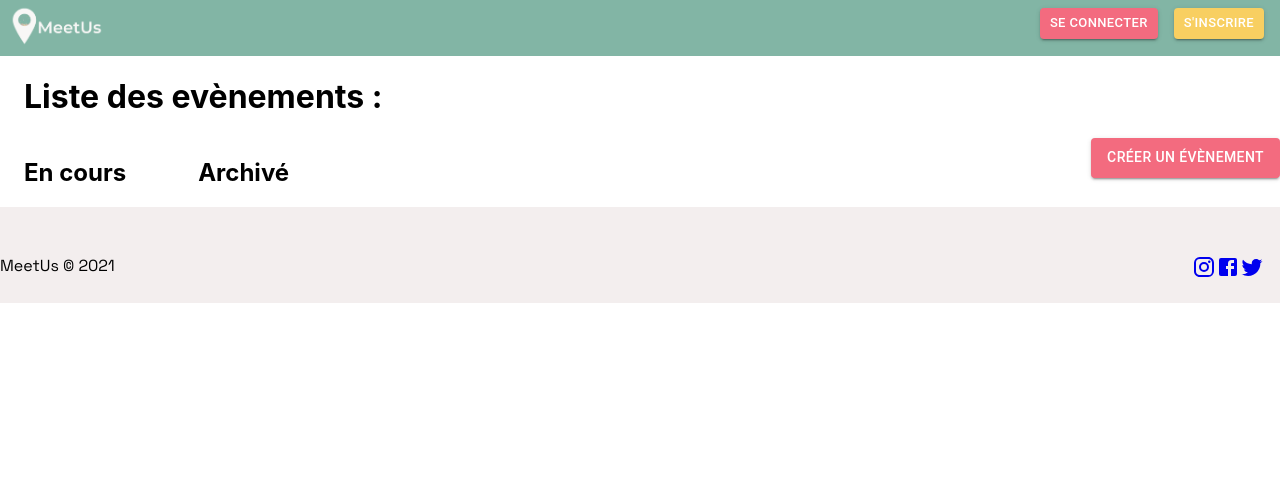
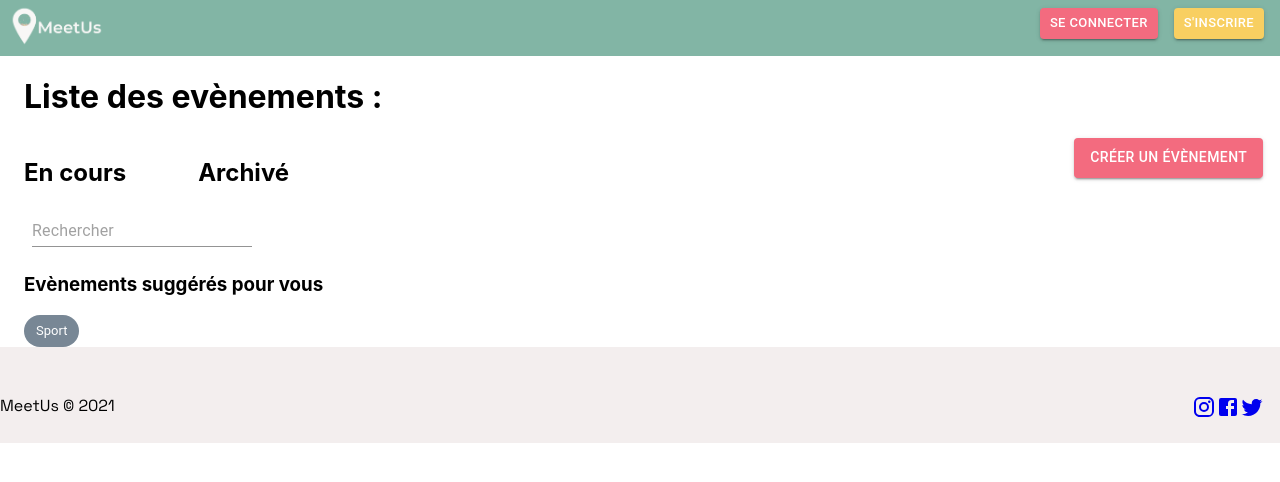
Before and after one commit to GeraldineBB/meetus-front, a React (Create React App) app: page /eventList in a window 1280 px wide. Shown: the top 482 px of the page. Built offline with nearby package versions, Linux system fonts and the light colour scheme.

Commit message:
whip header OK

```diff
--- a/src/actions/events.js
+++ b/src/actions/events.js
@@ -30,3 +30,10 @@ export const setCategoriesForHome = (value ) => ({
   type: SET_CATEGORIES_FOR_HOME,
   value,
 });
+
+export const SET_EVENT_LIST_IN_PROGRESS = 'SET_EVENT_LIST_IN_PROGRESS';
+
+export const setEventListInProgress = (value) =>({
+  type: SET_EVENT_LIST_IN_PROGRESS,
+  value,
+})
--- a/src/components/EventListPage/EventHeaderPage/index.js
+++ b/src/components/EventListPage/EventHeaderPage/index.js
@@ -1,6 +1,11 @@
 import "./style.scss";
 import Button from "@mui/material/Button";
 import { darken } from "@mui/system";
+import Box from "@mui/material/Box";
+import Input from "@mui/material/Input";
+import Chip from '@mui/material/Chip';
+import Stack from '@mui/material/Stack';
+
 
 function EventHeaderPage() {
   return (
@@ -8,7 +13,7 @@ function EventHeaderPage() {
       <div className="eventList__header">
         <h1>Liste des evènements :</h1>
         <div className="eventList__select">
-          <div style={{display: 'flex'}}>
+          <div style={{ display: "flex" }}>
             <h2
               onClick={() => console.log("En cours")}
               style={{ marginRight: "3em" }}
@@ -28,6 +33,20 @@ function EventHeaderPage() {
             Créer un évènement
           </Button>
         </div>
+        <Box
+          component="form"
+          sx={{
+            "& > :not(style)": { m: 1 },
+          }}
+          noValidate
+          autoComplete="off"
+        >
+          <Input placeholder="Rechercher" />
+        </Box>
+        <h3>Evènements suggérés pour vous</h3>
+        <Stack direction="row" spacing={1}>
+          <Chip label="Sport" sx={{backgroundColor: '#788795', color: 'white', mb: '1em'}} />
+        </Stack>
       </div>
     </div>
   );
--- a/src/components/EventListPage/EventHeaderPage/style.scss
+++ b/src/components/EventListPage/EventHeaderPage/style.scss
@@ -15,6 +15,7 @@
     button {
       max-width: 220px;
       max-height: 40px;
+      margin-right: 1.2em;
       &:hover {
         background-color: darken(#f36b7f, 20%);
       }
--- a/src/reducers/events.js
+++ b/src/reducers/events.js
@@ -1,8 +1,9 @@
-import { SET_EVENT_FOR_HOME } from "../actions/events.js";
+import { SET_EVENT_FOR_HOME, SET_EVENT_LIST_IN_PROGRESS } from "../actions/events.js";
 // import eventsData from '../data/eventsData.js';
 
 export const initialState = {
   homeEventList: [],
+  eventPageListInProgress: true,
 };
 
 const reducer = (state = initialState, action = {}) => {
@@ -12,6 +13,11 @@ const reducer = (state = initialState, action = {}) => {
         ...state,
         homeEventList: action.value,
       };
+    case SET_EVENT_LIST_IN_PROGRESS:
+      return {
+        ...state,
+        eventPageListInProgress: action.value,
+      };
     default:
       return state;
   }
```
